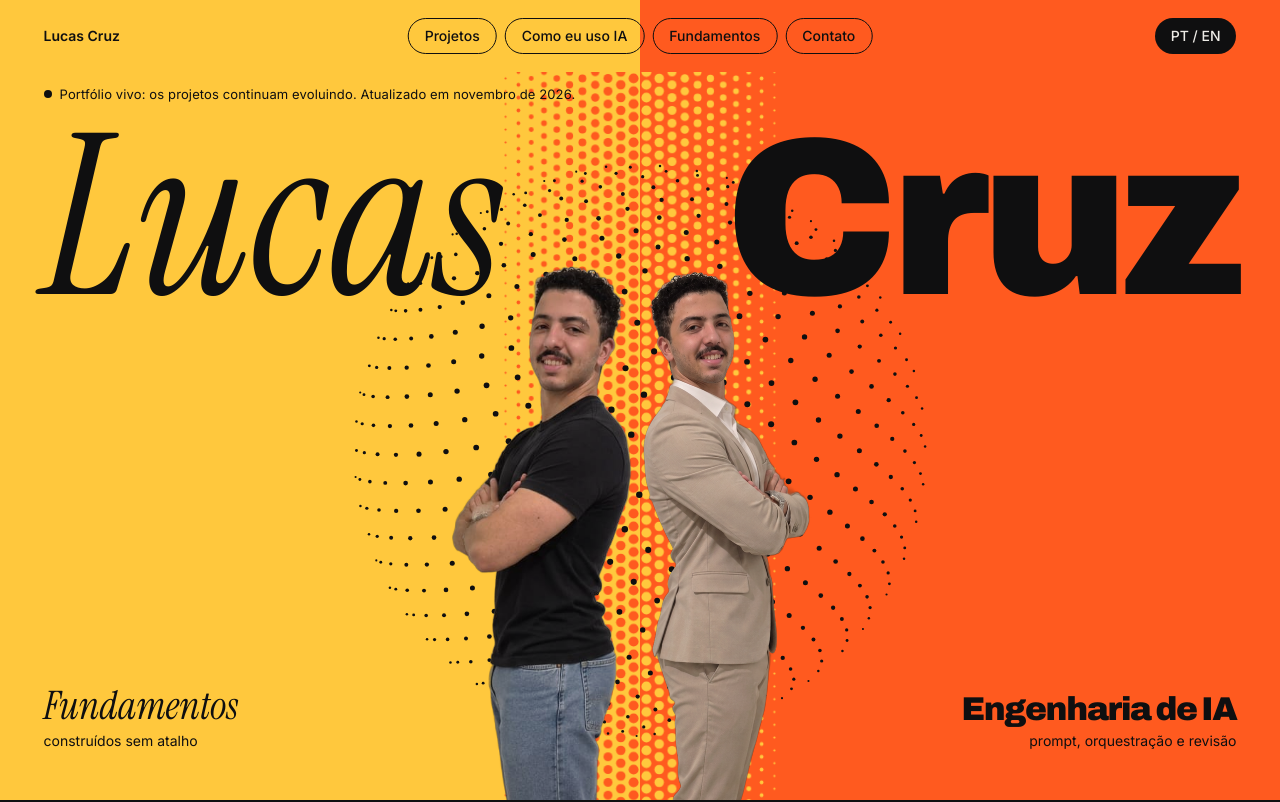
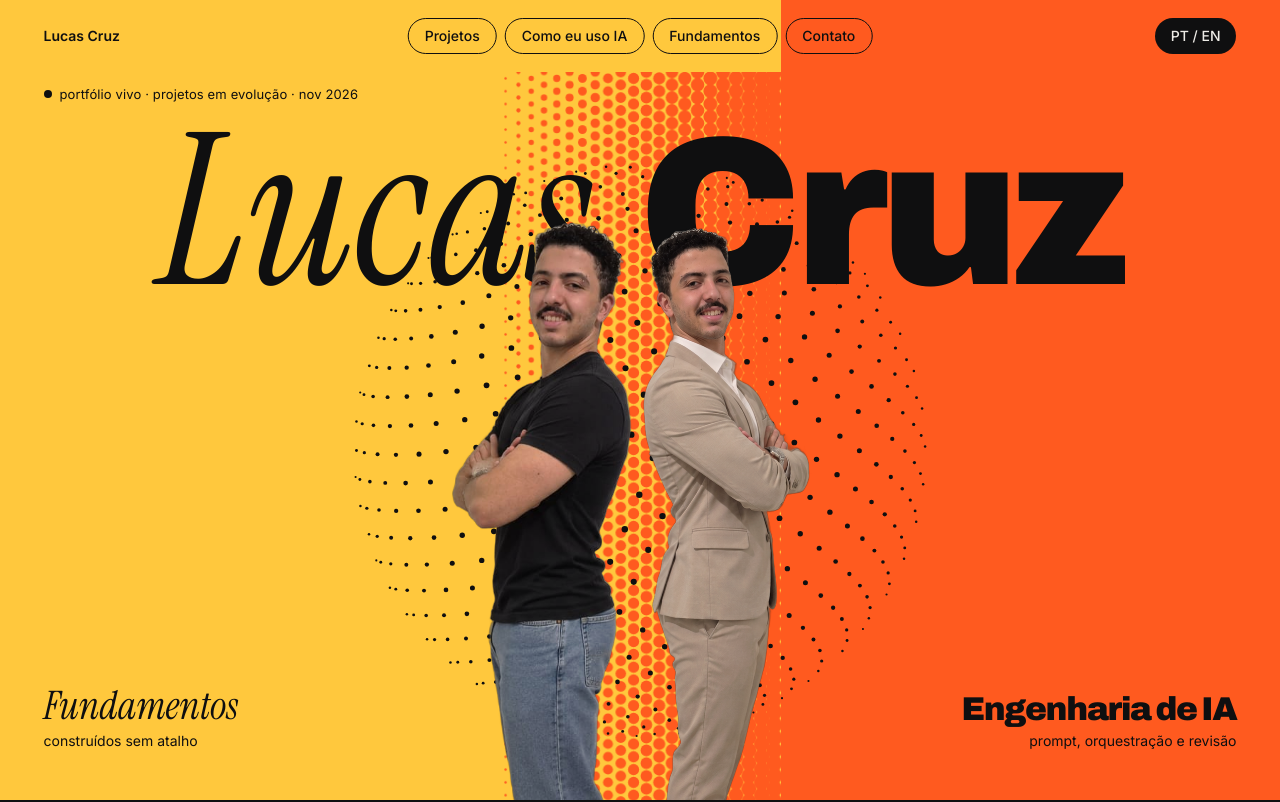
Before and after one commit to ViancoDeviolo/portfolio, an Astro site: page / in a window 1280 px wide. Shown: the top 802 px of the page. Built offline with nearby package versions, Linux system fonts and the light colour scheme; Astro itself is replaced by a stand-in of ours.

Commit message:
fix(redesign): capa com nome atrás das fotos, retícula contínua e selo curto

```diff
--- a/src/components/Halftone.astro
+++ b/src/components/Halftone.astro
@@ -1,35 +1,32 @@
 ---
-// Retícula da capa, gerada no build. Grade de colunas desencontradas: à esquerda do centro, pontos laranja
-// crescem sobre o amarelo; à direita, pontos amarelos encolhem sobre o laranja. A cobertura de laranja
-// sobe sem salto de 0 a 100% (no centro os dois lados cobrem 50%).
+// Retícula da capa, gerada no build: pontos laranja crescem sobre o amarelo, da esquerda para a direita,
+// até se fundirem no laranja que começa na borda direita (o fundo da capa troca de cor ali).
+// Grade de colunas desencontradas (meio passo); com R_FULL o ponto cobre a célula inteira.
 const S = 14; // passo da grade, em unidades do viewBox
-const N = 22; // colunas (par: o centro cai entre duas)
+const N = 22; // colunas
 const H = 2800; // alto o bastante para nunca faltar ponto; o resto é cortado (slice)
-const R50 = S * Math.sqrt(0.5 / Math.PI); // raio que cobre 50% de uma célula S×S
+const R_FULL = S * 0.63; // 0,625·S fecha a grade desencontrada
 const cols = Array.from({ length: N }, (_, i) => {
-  const t = (i + 0.5) / N; // 0 → 1, da esquerda para a direita
-  const left = t < 0.5;
-  const cover = left ? t : 1 - t; // fração da célula coberta pelo ponto, 0 → 0,5 → 0
-  return { i, left, r: +(R50 * Math.sqrt(cover * 2)).toFixed(2), y: (i % 2) * (S / 2) };
+  const t = (i + 0.5) / N; // 0 → 1
+  return { i, r: +(R_FULL * Math.sqrt(t)).toFixed(2), y: (i % 2) * (S / 2) };
 });
+// Cada coluna tem 3·S de largura e 3 pontos por ladrilho: o ponto maior que a célula invade as vizinhas sem ser cortado.
 ---
 <svg class="halftone" data-halftone viewBox={`0 0 ${N * S} ${H}`} preserveAspectRatio="xMidYMin slice" aria-hidden="true" focusable="false">
   <defs>
     {cols.map((c) => (
-      <pattern id={`ht-${c.i}`} patternUnits="userSpaceOnUse" x={c.i * S} y={c.y} width={S} height={S}>
-        <circle class={c.left ? 'ia' : 'mao'} cx={S / 2} cy={S / 2} r={c.r} />
+      <pattern id={`ht-${c.i}`} patternUnits="userSpaceOnUse" x={(c.i - 1) * S} y={c.y} width={3 * S} height={S}>
+        <circle cx={1.5 * S} cy={-S / 2} r={c.r} />
+        <circle cx={1.5 * S} cy={S / 2} r={c.r} />
+        <circle cx={1.5 * S} cy={1.5 * S} r={c.r} />
       </pattern>
     ))}
   </defs>
-  {cols.map((c) => <rect x={c.i * S} y="0" width={S} height={H} fill={`url(#ht-${c.i})`} />)}
+  {cols.map((c) => <rect x={(c.i - 1) * S} y={-S} width={3 * S} height={H + 2 * S} fill={`url(#ht-${c.i})`} />)}
 </svg>
 
 <style>
-  .ia {
+  circle {
     fill: var(--c-ia);
   }
-
-  .mao {
-    fill: var(--c-mao);
-  }
 </style>
--- a/src/components/Header.astro
+++ b/src/components/Header.astro
@@ -24,7 +24,7 @@ const { nav } = (await getEntry('site', 'site'))!.data;
     position: sticky;
     top: 0;
     z-index: 10;
-    background: linear-gradient(to right, var(--c-mao) 50%, var(--c-ia) 50%);
+    background: linear-gradient(to right, var(--c-mao) calc(50% + var(--band) / 2), var(--c-ia) 0);
     color: var(--c-ink);
   }
 
--- a/src/components/Hero.astro
+++ b/src/components/Hero.astro
@@ -5,11 +5,11 @@ import casual from '../assets/dupla/casual.png';
 import terno from '../assets/dupla/terno.png';
 import Halftone from './Halftone.astro';
 import GlobeStatic from './GlobeStatic.astro';
-import { formatMonthYear } from '../lib/date';
+import { formatMonthYearShort } from '../lib/date';
 import type { Lang } from '../lib/i18n';
 
 const { lang } = Astro.props as { lang: Lang };
-const { heroAlt: ALT, livingNote, heroLabels } = (await getEntry('site', 'site'))!.data;
+const { heroAlt: ALT, heroBadge, heroLabels } = (await getEntry('site', 'site'))!.data;
 // Cada foto mede 0,45 × a altura da capa (cerca de 370 px a 1440×900); no celular, cerca de 45vw.
 const sizes = '(min-width: 48rem) 380px, 45vw';
 ---
@@ -18,7 +18,7 @@ const sizes = '(min-width: 48rem) 380px, 45vw';
   <GlobeStatic />
   <div id="globe-stage"></div>
 
-  <p class="note" data-living-note>{livingNote[lang].replace('{date}', formatMonthYear(new Date(), lang))}</p>
+  <p class="note" data-living-note>{heroBadge[lang]} · {formatMonthYearShort(new Date(), lang)}</p>
   <h1 id="hero-name" class="name" data-hero-name><span class="t-mao">Lucas</span> <span class="t-ia">Cruz</span></h1>
 
   <div class="duo">
@@ -51,7 +51,8 @@ const sizes = '(min-width: 48rem) 380px, 45vw';
     column-gap: var(--s-5);
     min-height: max(36rem, calc(100svh - var(--header-h)));
     padding: var(--s-3) var(--edge) var(--s-7);
-    background: linear-gradient(to right, var(--c-mao) 50%, var(--c-ia) 50%);
+    /* O amarelo vai até a borda direita da retícula, onde os pontos laranja já se fundiram. */
+    background: linear-gradient(to right, var(--c-mao) calc(50% + var(--band) / 2), var(--c-ia) 0);
     color: var(--c-ink);
   }
 
@@ -66,7 +67,7 @@ const sizes = '(min-width: 48rem) 380px, 45vw';
   .hero :global([data-halftone]) {
     inset-block: 0;
     left: 50%;
-    width: clamp(10rem, 22vw, 24rem);
+    width: var(--band);
     height: 100%;
     translate: -50% 0;
   }
@@ -109,10 +110,11 @@ const sizes = '(min-width: 48rem) 380px, 45vw';
   .name {
     grid-column: 1 / -1;
     display: flex;
-    justify-content: space-between;
+    justify-content: center;
     align-items: baseline;
+    gap: 0.22em; /* as costas se encontram no centro: a cabeça casual cobre o "s", a do terno o "C" */
     margin-top: var(--s-3);
-    font-size: min(17.5vw, 30svh);
+    font-size: min(16.5vw, 30svh);
     line-height: 0.9;
     letter-spacing: normal;
     text-wrap: nowrap;
@@ -121,7 +123,7 @@ const sizes = '(min-width: 48rem) 380px, 45vw';
   .duo {
     position: absolute;
     z-index: 1;
-    bottom: -22%; /* a capa corta as pernas, como no esboço */
+    bottom: -16%; /* a capa corta as pernas, como no esboço */
     left: 50%;
     /* Da altura da capa; numa tela estreita, o que couber na largura (cada foto tem 0,45 × a altura). */
     height: min(100%, (100vw - 2 * var(--edge)) / 0.9);
--- a/src/components/LangSwitch.astro
+++ b/src/components/LangSwitch.astro
@@ -4,8 +4,8 @@ const { lang, path } = Astro.props as { lang: Lang; path: string };
 const to: Lang = lang === 'pt' ? 'en' : 'pt';
 const label = to === 'en' ? 'English version' : 'Versão em português';
 const tag = to === 'en' ? 'en' : 'pt-BR';
+// O nome acessível inclui o texto visível (PT / EN), para quem navega por voz.
 ---
-<!-- O nome acessível inclui o texto visível (PT / EN), para quem navega por voz. -->
 <a class="lang-switch" href={switchHref(path, null, to)} hreflang={tag} lang={tag} aria-label={`${label} (PT / EN)`} data-lang-switch>
   PT / EN
 </a>
--- a/src/content/site.yaml
+++ b/src/content/site.yaml
@@ -14,6 +14,7 @@ site:
   livingNote:
     pt: 'Portfólio vivo: os projetos continuam evoluindo. Atualizado em {date}.'
     en: 'Living portfolio: the projects keep evolving. Updated {date}.'
+  heroBadge: { pt: 'portfólio vivo · projetos em evolução', en: 'living portfolio · projects in progress' }
   sections:
     living:
       title: { pt: Sempre / em obra., en: Always / under construction. }
--- a/src/lib/date.ts
+++ b/src/lib/date.ts
@@ -6,3 +6,14 @@ export const formatMonthYear = (d: Date, lang: Lang): string =>
     year: 'numeric',
     timeZone: 'America/Sao_Paulo',
   }).format(d);
+
+/** "nov 2026" / "Nov 2026", para o selo da capa. */
+export const formatMonthYearShort = (d: Date, lang: Lang): string => {
+  const parts = new Intl.DateTimeFormat(lang === 'pt' ? 'pt-BR' : 'en', {
+    month: 'short',
+    year: 'numeric',
+    timeZone: 'America/Sao_Paulo',
+  }).formatToParts(d);
+  const get = (t: string) => parts.find((p) => p.type === t)!.value;
+  return `${get('month').replace('.', '')} ${get('year')}`;
+};
--- a/src/lib/schema.ts
+++ b/src/lib/schema.ts
@@ -46,6 +46,7 @@ export const siteSchema = z.object({
   tagline: l10n,
   heroAlt: z.object({ casual: l10n, terno: l10n }),
   livingNote: l10n,
+  heroBadge: l10n,
   sections: z.object(sections),
   studyingNow: z.array(l10n).min(1),
   workflow: z.array(z.object({ title: l10n, body: l10n })).length(3),
--- a/src/styles/tokens.css
+++ b/src/styles/tokens.css
@@ -47,6 +47,7 @@
   /* Layout */
   --wrap: 80rem;
   --gut: clamp(1rem, 5.5vw, 5rem);
+  --band: clamp(10rem, 22vw, 24rem); /* largura da retícula da capa, centrada na tela */
   --edge: clamp(1rem, 3.4vw, 3rem); /* margem lateral da capa e do cabeçalho, de ponta a ponta */
   --target: 2.75rem;
   --radius: 0.75rem;
--- a/tests/unit/date.test.ts
+++ b/tests/unit/date.test.ts
@@ -1,8 +1,14 @@
 import { expect, test } from 'vitest';
-import { formatMonthYear } from '../../src/lib/date';
+import { formatMonthYear, formatMonthYearShort } from '../../src/lib/date';
 
 test('formatMonthYear', () => {
   expect(formatMonthYear(new Date('2026-11-15T12:00:00Z'), 'pt')).toBe('novembro de 2026');
   expect(formatMonthYear(new Date('2026-11-15T12:00:00Z'), 'en')).toBe('November 2026');
   expect(formatMonthYear(new Date('2026-12-01T02:00:00Z'), 'pt')).toBe('novembro de 2026');
 });
+
+test('formatMonthYearShort', () => {
+  expect(formatMonthYearShort(new Date('2026-11-15T12:00:00Z'), 'pt')).toBe('nov 2026');
+  expect(formatMonthYearShort(new Date('2026-11-15T12:00:00Z'), 'en')).toBe('Nov 2026');
+  expect(formatMonthYearShort(new Date('2026-12-01T02:00:00Z'), 'pt')).toBe('nov 2026'); // fuso de São Paulo
+});
--- a/tests/unit/schema.test.ts
+++ b/tests/unit/schema.test.ts
@@ -61,7 +61,7 @@ describe('lastChange', () => {
 
 describe('siteSchema: telas novas', () => {
   const site = () => ({
-    name: 'x', tagline: L, heroAlt: { casual: L, terno: L }, livingNote: L,
+    name: 'x', tagline: L, heroAlt: { casual: L, terno: L }, livingNote: L, heroBadge: L,
     sections: Object.fromEntries(['living', 'ai', 'fundamentals', 'workflow', 'contact'].map((k) => [k, { title: L }])),
     studyingNow: [L], workflow: [{ title: L, body: L }, { title: L, body: L }, { title: L, body: L }], workflowFooter: L,
     stackGroups: [], about: L,
```
Also changed, not shown: 1 other file.
